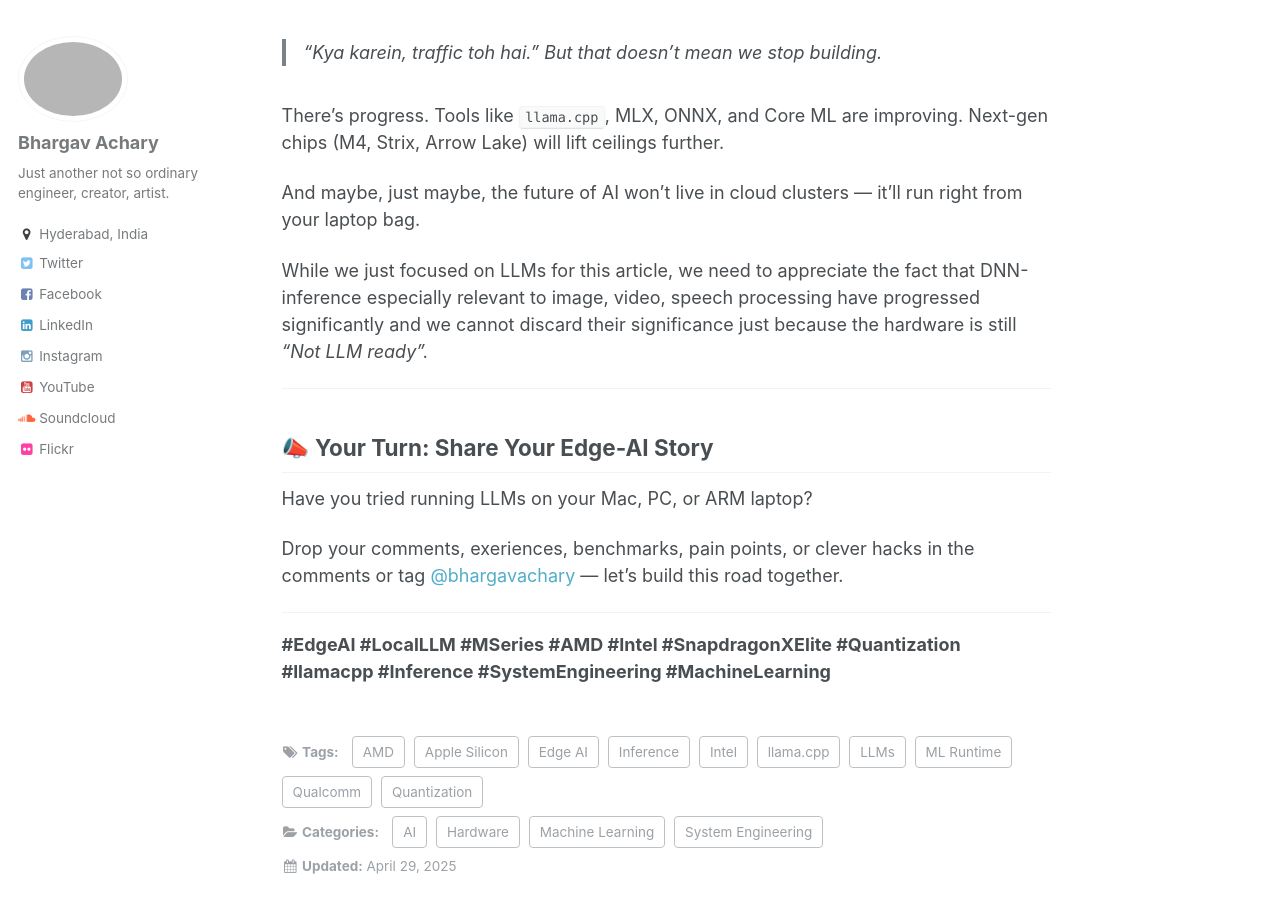
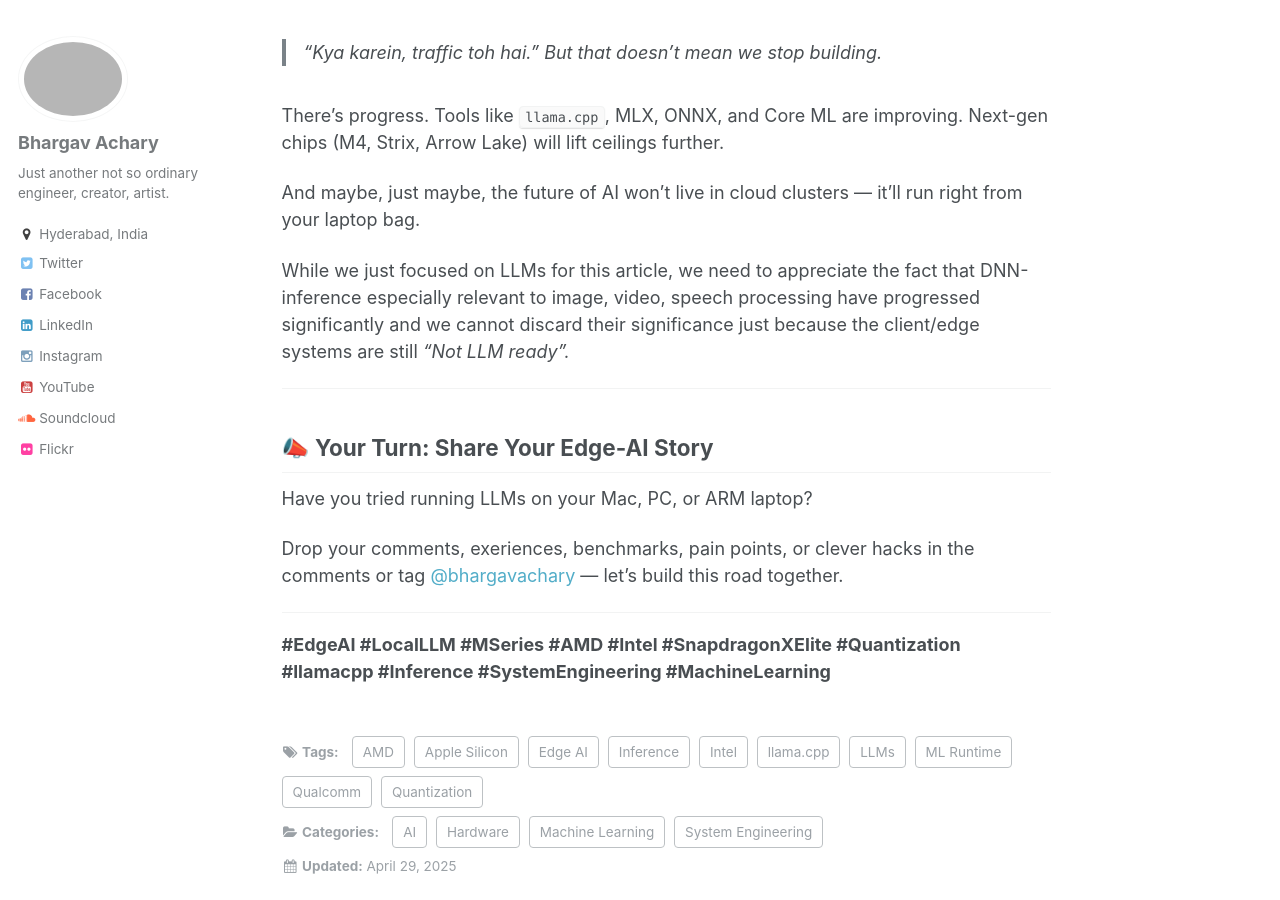
Before and after one commit to bhargavachary/bhargavachary.github.io, a Jekyll site: the page built from _posts/2025-04-29-llms-on-edge-devices.md, in a window 1280 px wide and 900 px high, scrolled down 4985 px. Built offline with Jekyll 4.4.1, drawn with Linux system fonts in a browser that asks for light colours; comment, search, counter and statistics services are not loaded.

Commit message:
Update 2025-04-29-llms-on-edge-devices.md

```diff
--- a/_posts/2025-04-29-llms-on-edge-devices.md
+++ b/_posts/2025-04-29-llms-on-edge-devices.md
@@ -181,7 +181,7 @@
 
 And maybe, just maybe, the future of AI won’t live in cloud clusters — it’ll run right from your laptop bag.
 
-While we just focused on LLMs for this article, we need to appreciate the fact that DNN-inference especially relevant to image, video, speech processing have progressed significantly and we cannot discard their significance just because the hardware is still *"Not LLM ready".*
+While we just focused on LLMs for this article, we need to appreciate the fact that DNN-inference especially relevant to image, video, speech processing have progressed significantly and we cannot discard their significance just because the client/edge systems are still *"Not LLM ready".*
 
 ---
 
```
